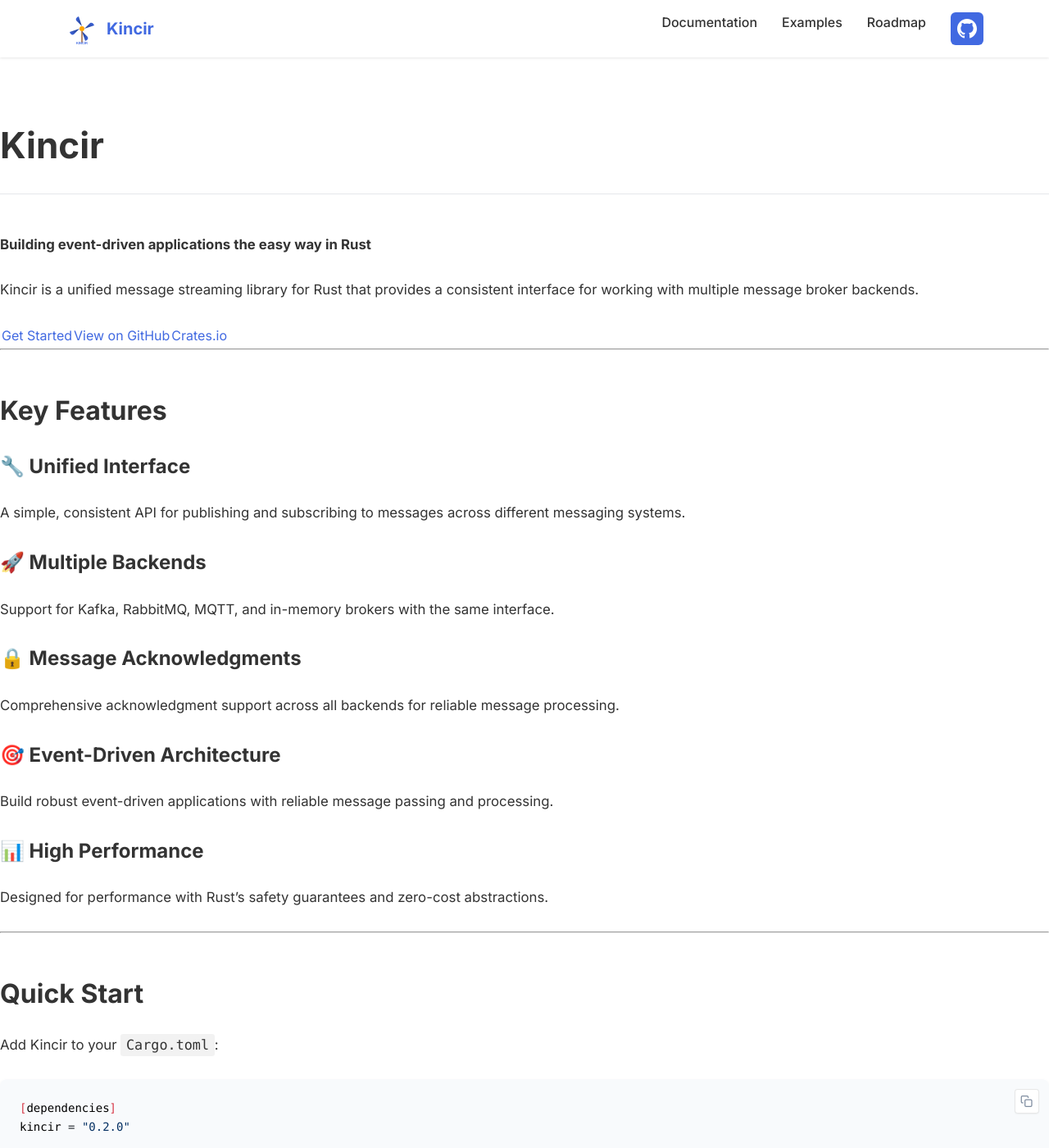
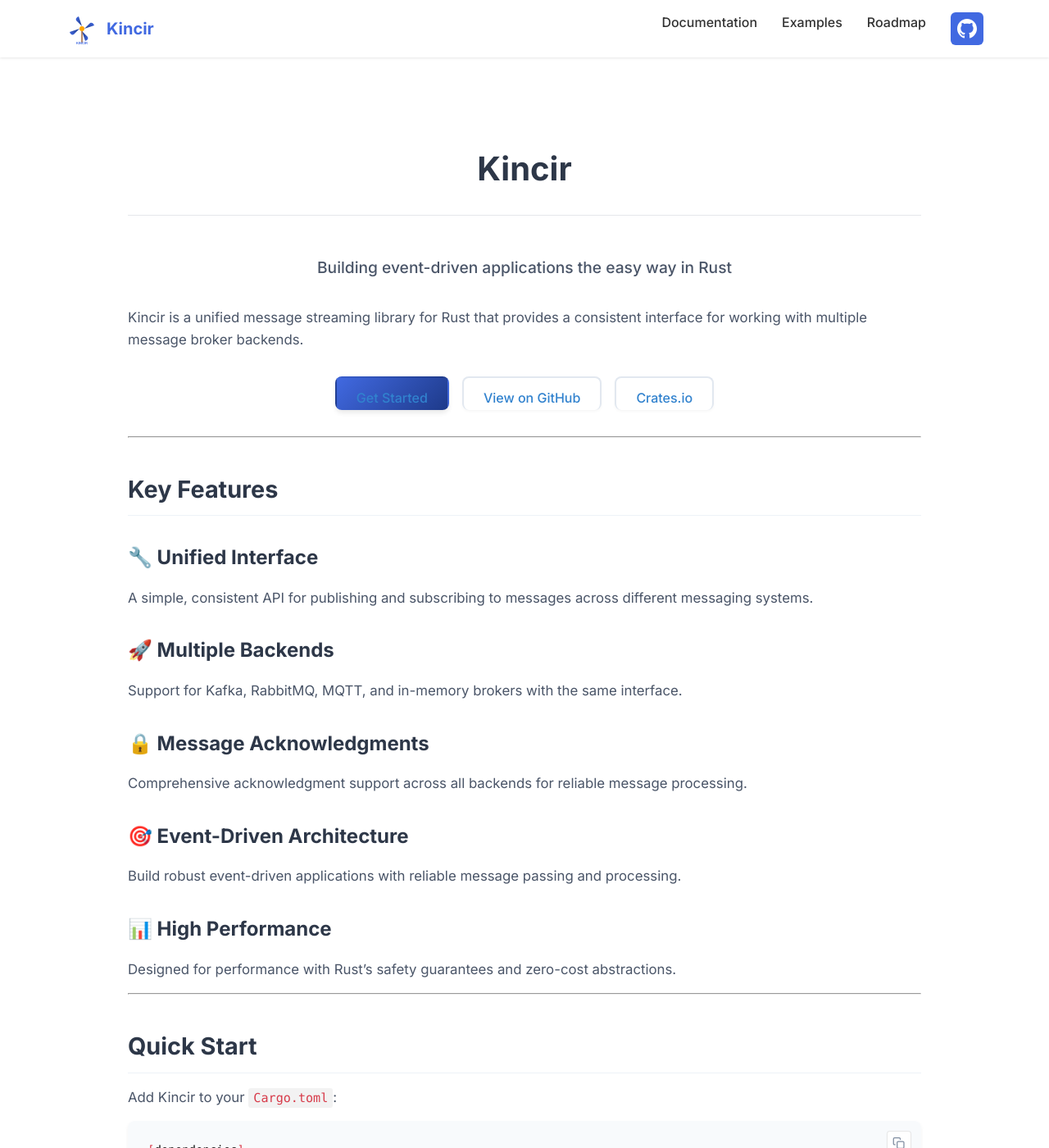
Before and after one commit to rezacute/kincir, a Jekyll site: the page built from docs/index.md, in a window 1280 px wide and 1400 px high. Shown: the whole window at 82% size. Built offline with Jekyll 4.4.1, drawn with Linux system fonts in a browser that asks for light colours.

Commit message:
Fix root page styling and improve user experience
- Changed root page layout from 'default' to 'docs' for consistent styling
- Added professional action buttons with gradient primary button and clean secondary buttons
- Improved button styling with hover effects and proper spacing
- Enhanced responsive design for mobile devices
- Added special styling for root page subtitle and feature sections
- Consistent typography and spacing with other documentation pages
- Better visual hierarchy with centered title and left-aligned content
- Professional gradient buttons with smooth hover animations

The root page now has the same clean, professional appearance as the rest
of the documentation with improved usability and visual appeal.

```diff
--- a/docs/assets/css/custom/documentation.css
+++ b/docs/assets/css/custom/documentation.css
@@ -16,19 +16,86 @@
   text-align: center;
 }
 
+/* Special styling for root page subtitle */
+.docs-container-page h1 + p strong {
+  font-size: 1.2rem;
+  color: #4a5568;
+  font-weight: 500;
+}
+
+/* Action buttons styling for root page */
+.action-buttons {
+  display: flex;
+  gap: 1rem;
+  justify-content: center;
+  margin: 2rem 0;
+  flex-wrap: wrap;
+}
+
+.btn {
+  display: inline-block;
+  padding: 0.75rem 1.5rem;
+  border-radius: 8px;
+  text-decoration: none;
+  font-weight: 500;
+  font-size: 1rem;
+  transition: all 0.2s ease;
+  border: 2px solid transparent;
+}
+
+.btn-primary {
+  background: linear-gradient(135deg, #4169E1, #1E3A8A);
+  color: white;
+  box-shadow: 0 4px 6px -1px rgba(0, 0, 0, 0.1);
+}
+
+.btn-primary:hover {
+  transform: translateY(-2px);
+  box-shadow: 0 8px 15px -3px rgba(0, 0, 0, 0.2);
+  color: white;
+  text-decoration: none;
+}
+
+.btn-secondary {
+  background: white;
+  color: #4a5568;
+  border: 2px solid #e2e8f0;
+  box-shadow: 0 2px 4px -1px rgba(0, 0, 0, 0.05);
+}
+
+.btn-secondary:hover {
+  background: #f8fafc;
+  border-color: #cbd5e0;
+  transform: translateY(-1px);
+  box-shadow: 0 4px 8px -2px rgba(0, 0, 0, 0.1);
+  color: #2d3748;
+  text-decoration: none;
+}
+
+/* Feature sections styling */
+.docs-container-page h3 {
+  margin-top: 2.5rem;
+  margin-bottom: 1.25rem;
+  color: #2d3748;
+  font-size: 1.5rem;
+  font-weight: 600;
+}
+
+/* Emoji in headings */
+.docs-container-page h3:has-text("🔧"),
+.docs-container-page h3:has-text("⚡"),
+.docs-container-page h3:has-text("🚀"),
+.docs-container-page h3:has-text("🔒") {
+  display: flex;
+  align-items: center;
+  gap: 0.5rem;
+}
+
 .docs-container-page h2 {
   margin-top: 3rem;
   margin-bottom: 1.5rem;
   color: #2d3748;
   font-size: 1.8rem;
-  font-weight: 600;
-}
-
-.docs-container-page h3 {
-  margin-top: 2.5rem;
-  margin-bottom: 1.25rem;
-  color: #2d3748;
-  font-size: 1.5rem;
   font-weight: 600;
 }
 
@@ -148,6 +215,15 @@
   color: #2c5282;
   border-bottom: 1px solid #2c5282;
   text-decoration: none;
+}
+
+/* Don't apply link styling to buttons */
+.docs-container-page .btn {
+  border-bottom: none !important;
+}
+
+.docs-container-page .btn:hover {
+  border-bottom: none !important;
 }
 
 /* Paragraph spacing */
@@ -319,4 +395,15 @@
     padding-right: 3rem;
     font-size: 13px;
   }
+
+  .action-buttons {
+    flex-direction: column;
+    align-items: center;
+  }
+
+  .btn {
+    width: 100%;
+    max-width: 200px;
+    text-align: center;
+  }
 }
--- a/docs/index.md
+++ b/docs/index.md
@@ -10,7 +10,11 @@
 
 Kincir is a unified message streaming library for Rust that provides a consistent interface for working with multiple message broker backends.
 
-[Get Started](docs/getting-started.html) | [View on GitHub](https://github.com/rezacute/kincir) | [Crates.io](https://crates.io/crates/kincir)
+<div class="action-buttons">
+  <a href="docs/getting-started.html" class="btn btn-primary">Get Started</a>
+  <a href="https://github.com/rezacute/kincir" class="btn btn-secondary">View on GitHub</a>
+  <a href="https://crates.io/crates/kincir" class="btn btn-secondary">Crates.io</a>
+</div>
 
 ---
 
```
Also changed, not shown: other parts of docs/index.md (+1 -1 lines).
